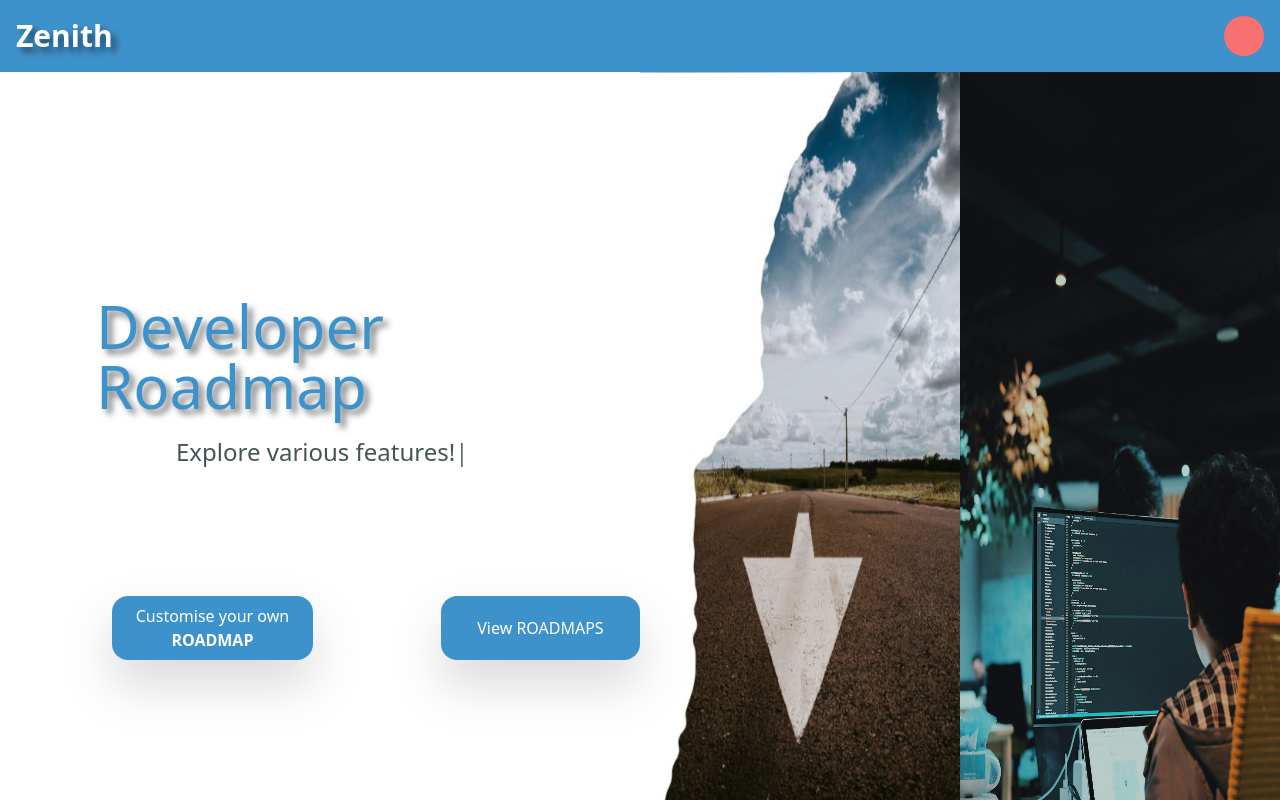
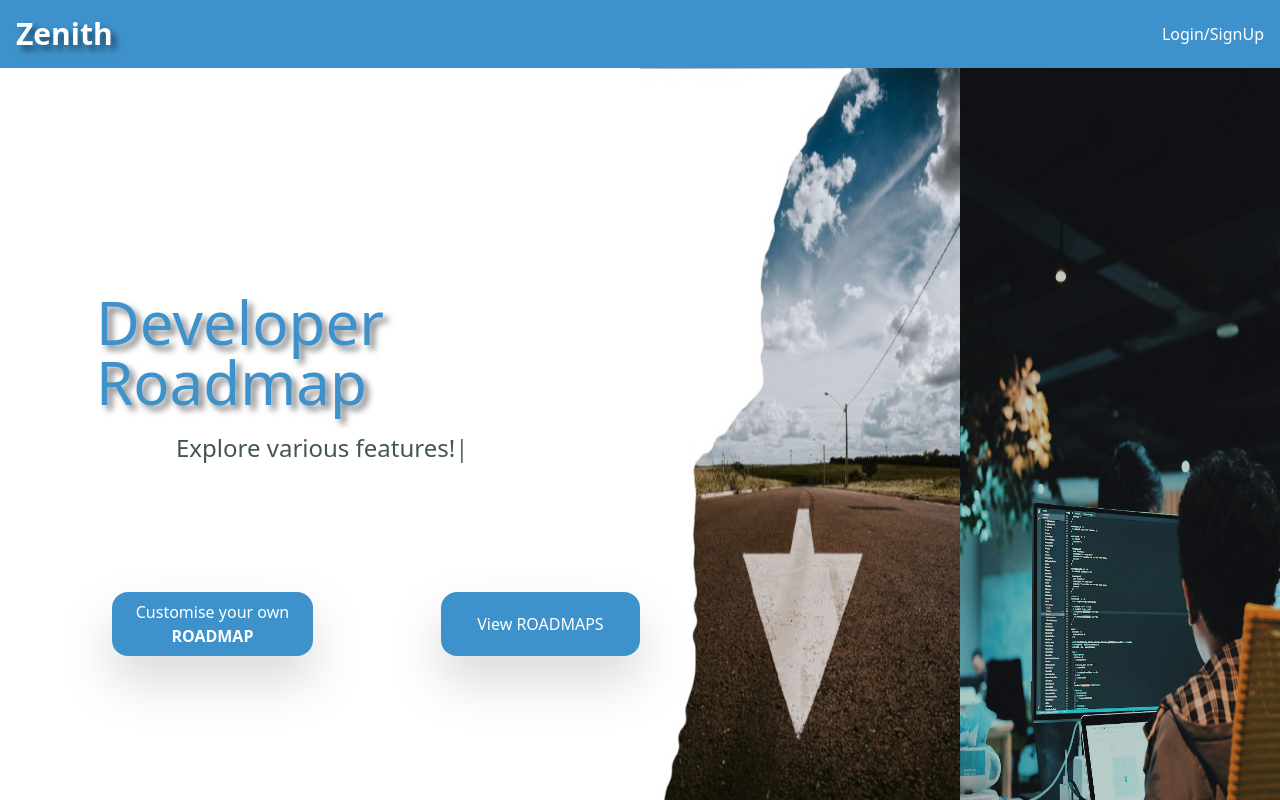
Before and after one commit to mehakSharma2/Zenith, a React (Create React App) app in the folder my-app/: page / in a window 1280 px wide. Shown: the top 800 px of the page. Built offline with nearby package versions, Linux system fonts and the light colour scheme.

Commit message:
add profile symbol

```diff
--- a/my-app/src/components/Login.js
+++ b/my-app/src/components/Login.js
@@ -54,7 +54,7 @@ const App = () => {
     try {
       const userCredential = await signInWithEmailAndPassword(auth, email, password);
       const user = userCredential.user;
-      setIsLoggedIn(true); // Set user as logged in
+      setIsLoggedIn(!isLoggedIn); // Set user as logged in
       showNotification(`Welcome back, ${user.email}`, 10000); // 5s notification
       clearFields(); // Clear input fields
       navigate('/'); // Redirect to main page
--- a/my-app/src/components/Main.js
+++ b/my-app/src/components/Main.js
@@ -48,10 +48,9 @@ export default function Main(props){
     <nav className="bg-[#3e92cc] text-white">
   <div className="max-w-screen-xl flex flex-wrap items-center justify-between mx-auto p-4">
       <span className="self-center text-3xl font-semibold whitespace-nowrap text-shadow-lg dark:text-white">Zenith</span>
-      {/* <Link to='/login' className='hover:text-shadow-lg '>Login/SignUp</Link> */}
+      <Link to='/login' className='hover:text-shadow-lg '>Login/SignUp</Link>
 
-      <div className={`bg-red-400 w-10 h-10 rounded-full bg-url(${profile}) bg-cover`}>
-      </div>
+      {/* <div className="bg-red-400 w-10 h-10 rounded-full bg-cover cursor-pointer " style={{ backgroundImage: `url(${profile})` }}></div> */}
   </div>
   </nav>
 
```
